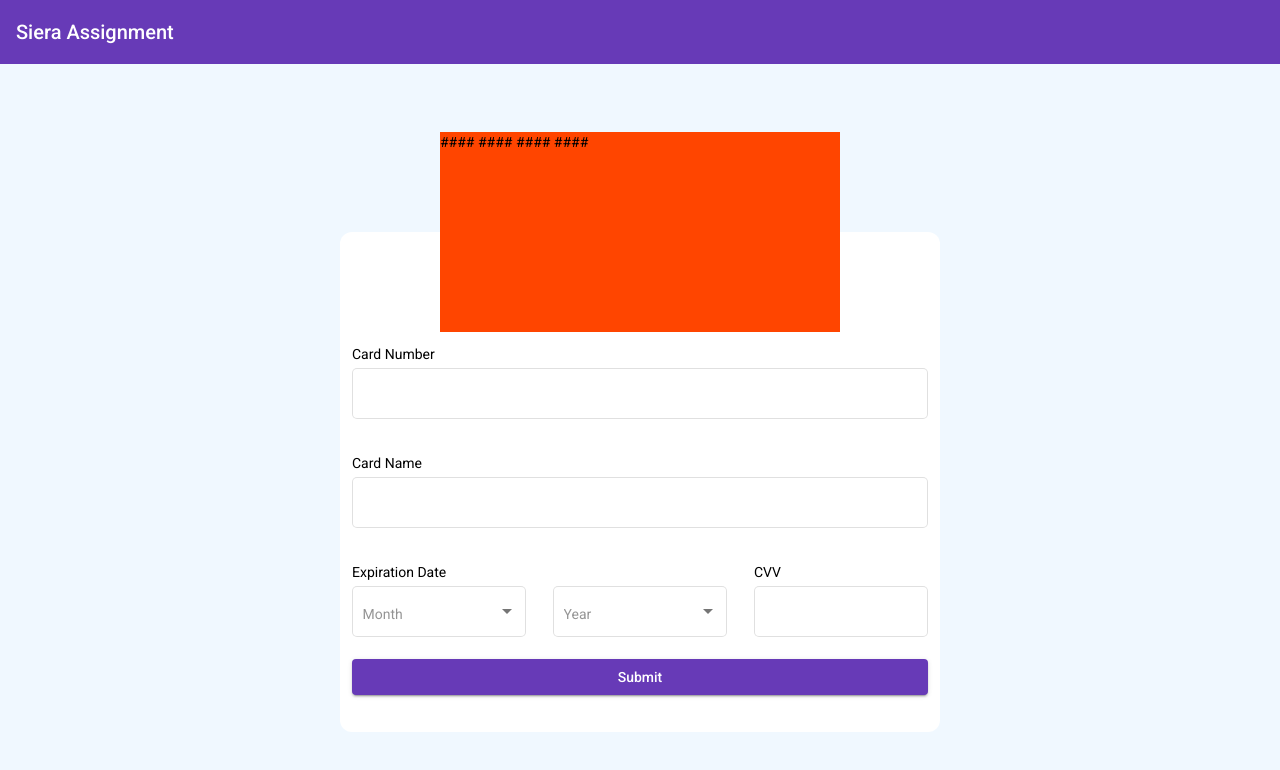
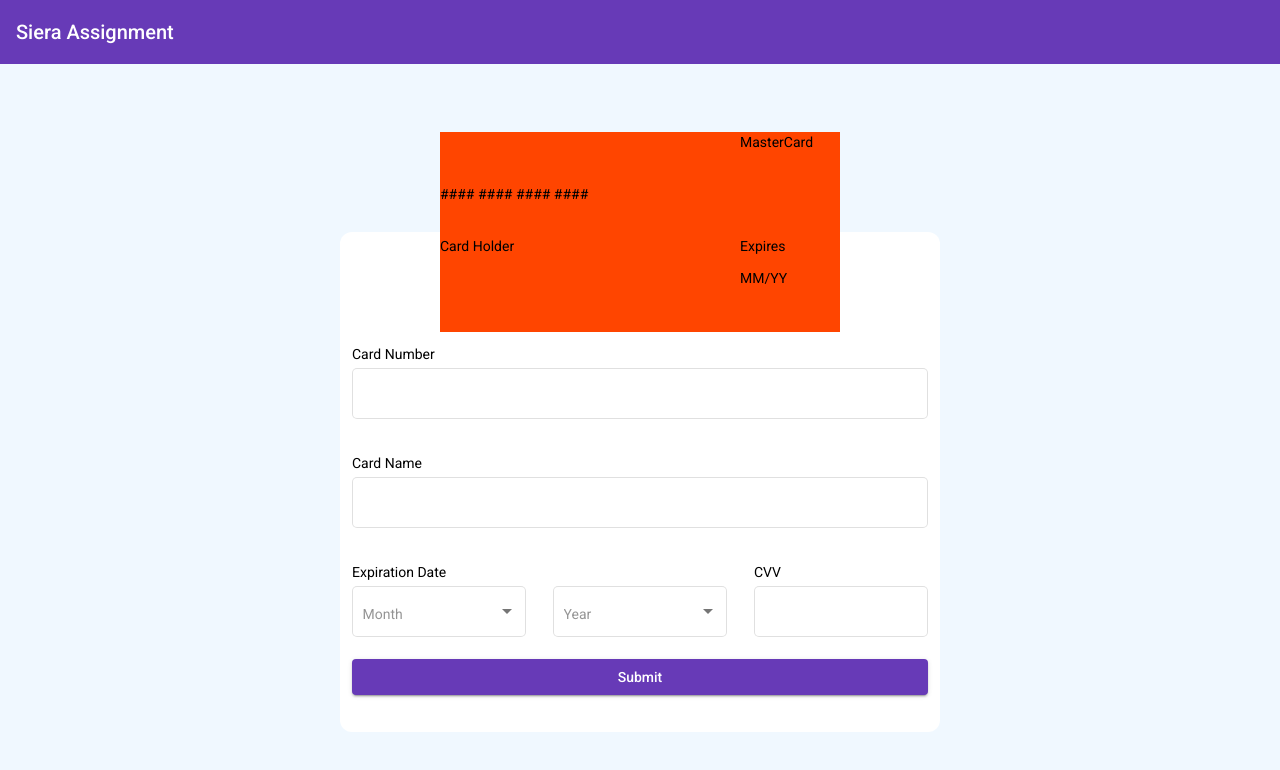
Before and after one commit to tushar-js/siera, an Angular app: page / in a window 1280 px wide. Shown: the top 770 px of the page. Built offline with nearby package versions, Linux system fonts and the light colour scheme.

Commit message:
grid layout

```diff
--- a/src/app/card-form/card-form.component.html
+++ b/src/app/card-form/card-form.component.html
@@ -1,6 +1,15 @@
 <section>
-    <p>{{cardNumberField.value | cardMask}}</p>
-    <p>{{cardNameField.value | uppercase}}</p>
+    <div class="hologram"></div>
+    <div class="logo">MasterCard</div>
+    <div class="cardNum">{{cardNumberField.value | cardMask}}</div>
+    <div class="cardHolder">
+        Card Holder
+        {{cardNameField.value | uppercase}}
+    </div>
+    <div class="expires">
+        <p>Expires</p>
+        <p>MM/YY</p>
+    </div>
 </section>
 
 <form [formGroup]="cardForm" (ngSubmit)="submitForm()">
--- a/src/app/card-form/card-form.component.scss
+++ b/src/app/card-form/card-form.component.scss
@@ -7,6 +7,31 @@ section {
     width: 400px;
     margin-bottom: -$overlap;
     z-index: 2;
+
+    display: grid;
+    grid-template-columns: 100px 200px 100px;
+    grid-template-rows: auto;
+    grid-template-areas:
+        "hologram ... logo"
+        "cardNum cardNum cardNum"
+        "cardHolder ... expires";
+
+    & .hologram {
+        grid-area: hologram;
+    }
+    & .logo {
+        grid-area: logo;
+    }
+    & .cardNum {
+        grid-area: cardNum;
+    }
+    & .cardHolder {
+        grid-area: cardHolder;
+    }
+    & .expires {
+        grid-area: expires;
+    }
+
 }
 
 form {
--- a/src/app/card-form/card-form.component.ts
+++ b/src/app/card-form/card-form.component.ts
@@ -58,6 +58,12 @@ export class CardFormComponent implements OnInit, OnDestroy {
         return this.cardForm.get('cardNumber')
     }
 
+    get cardExpiryMonth() {
+        return this.cardForm.get('cardExpiryMonth')
+    }
+    get cardExpiryYear() {
+        return this.cardForm.get('cardExpiryYear')
+    }
     get cardNameField() {
         return this.cardForm.get('cardName')
     }
```
